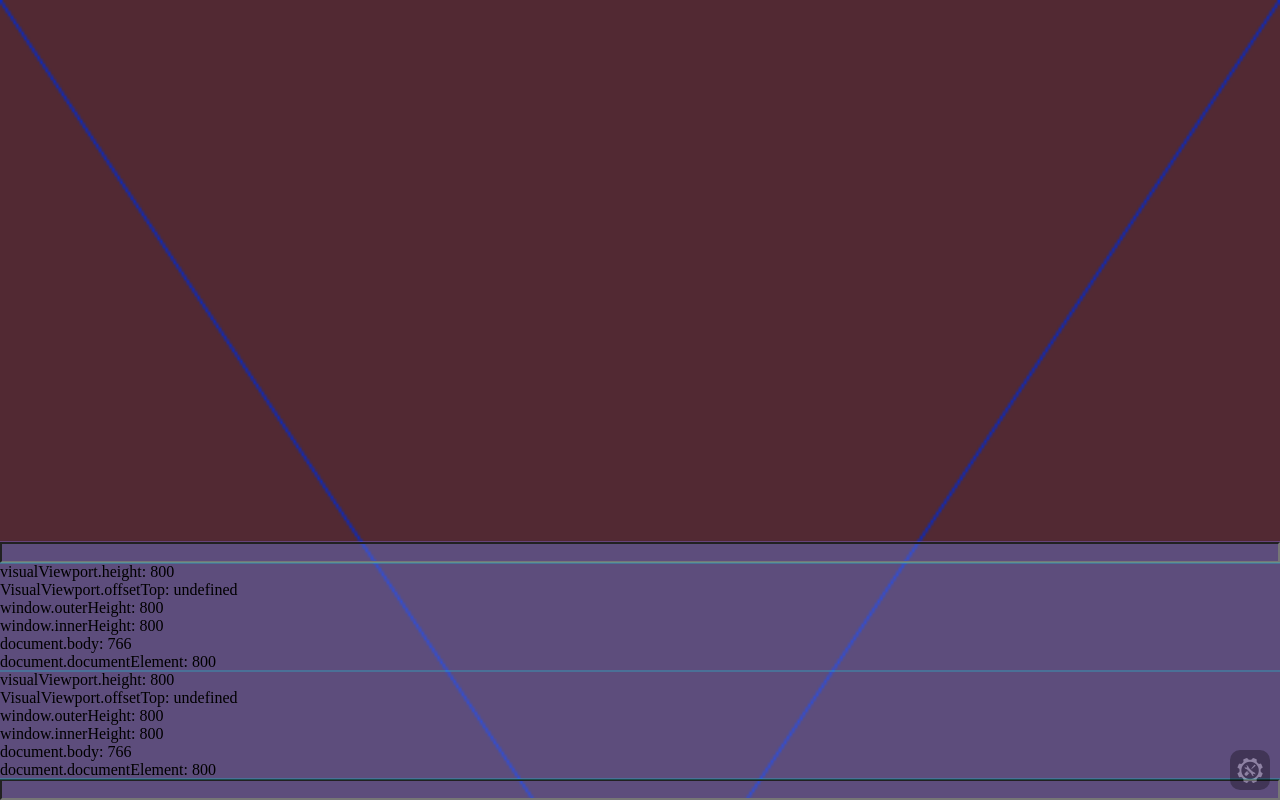
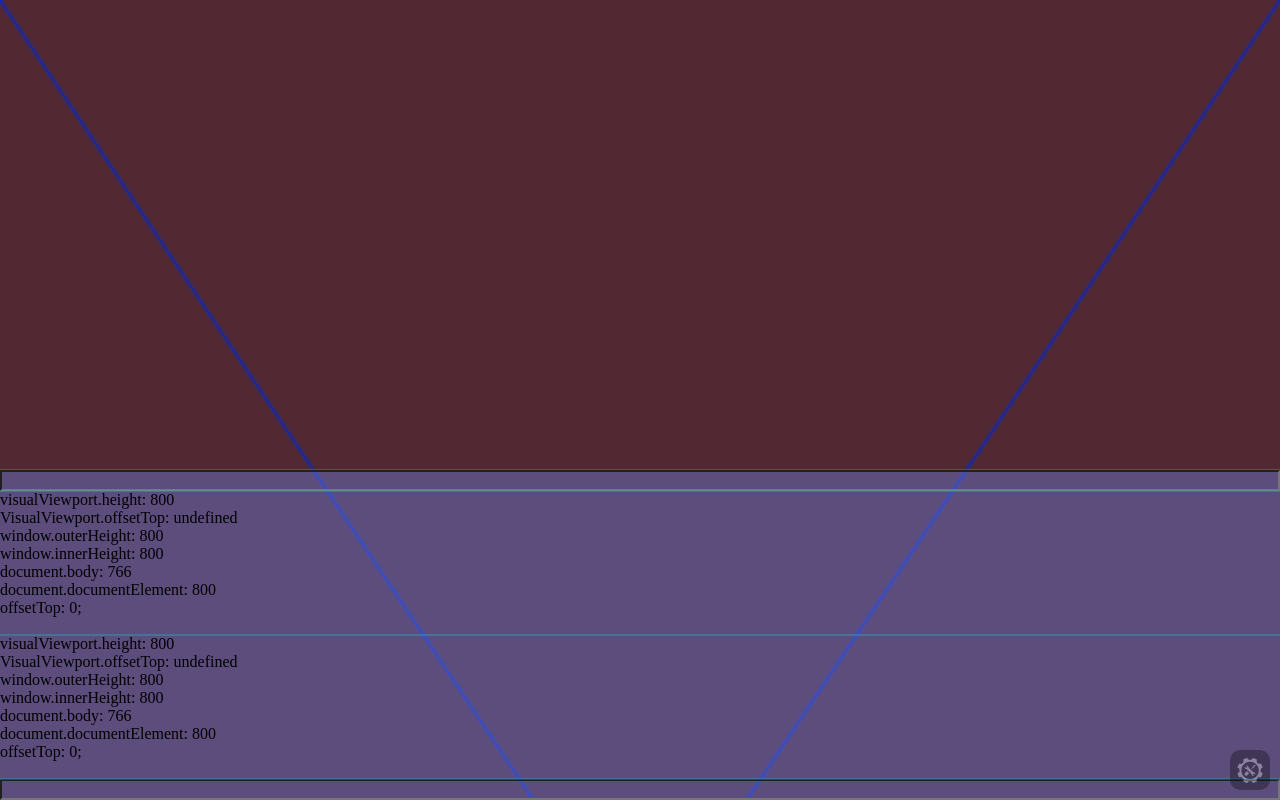
Before and after one commit to pome-ta/iOSbrowserSafariKeyboardBehaviorCheck, a website: page docs/index.html in a window 1280 px wide. Shown: the top 800 px of the page. Drawn offline with Linux system fonts and the light colour scheme.

Commit message:
view size

```diff
--- a/docs/css/style.css
+++ b/docs/css/style.css
@@ -5,6 +5,7 @@
 :root {
   --visualViewport-height: 100vh;
   --offset-height: 0;
+  --wrapper-height: 0;
 }
 
 
@@ -41,7 +42,7 @@ input {
 .wrapper {
   display: grid;
   /*height: var(--visualViewport-height);*/
-  height:200%;
+  /*height:100%;*/
 }
 
 .canvasWrapper {
@@ -49,7 +50,7 @@ input {
   /*position: absolute;*/
   /*position: relative;*/
   position: sticky;
-  top: var(--offset-height);;
+  top: var(--offset-height);
   z-index: -1;
 }
 
--- a/docs/js/app.js
+++ b/docs/js/app.js
@@ -10,10 +10,13 @@ document.addEventListener('DOMContentLoaded', loadcanvas);
 
 function viewportHandler(event) {
   let offsetTop;
+  let wrapper_height;
   const body_height = document.body.clientHeight;
   const window_height = window.innerHeight;
   if (body_height > window_height) {
     offsetTop = body_height + window_height;
+  } else {
+    offsetTop = 0;
   }
   document.documentElement.style.setProperty(
       '--visualViewport-height',
@@ -26,6 +29,8 @@ function viewportHandler(event) {
   window.innerHeight: ${window.innerHeight}
   document.body: ${document.body.clientHeight}
   document.documentElement: ${document.documentElement.clientHeight}
+  offsetTop: ${offsetTop};
+
   `;
   const targets = document.querySelectorAll('.log');
   for (const target of targets) {
```
